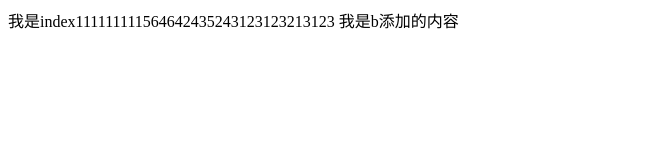
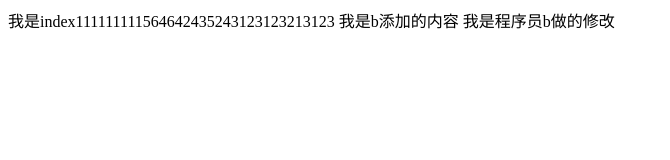
Before and after one commit to 15624929020/gitdemo, a plain HTML site: page index.html in a window 1280 px wide. Shown: the whole page, without its empty margins (0-670 px from the left). Drawn offline with Linux system fonts and the light colour scheme.

```diff
--- a/index.html
+++ b/index.html
@@ -7,6 +7,6 @@
 </head>
 <body>
     我是index111111111564642435243123123213123
-    我是b添加的内容
+    我是b添加的内容 我是程序员b做的修改
 </body>
 </html>
```
